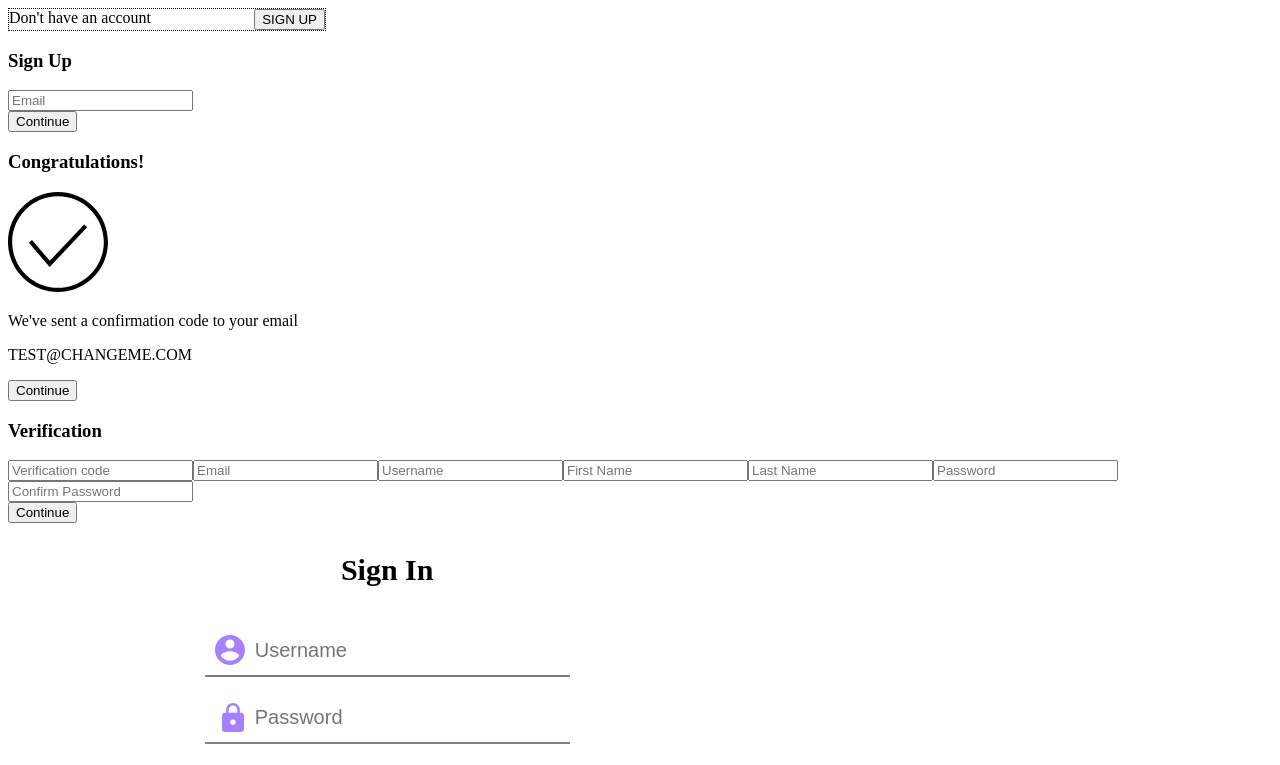
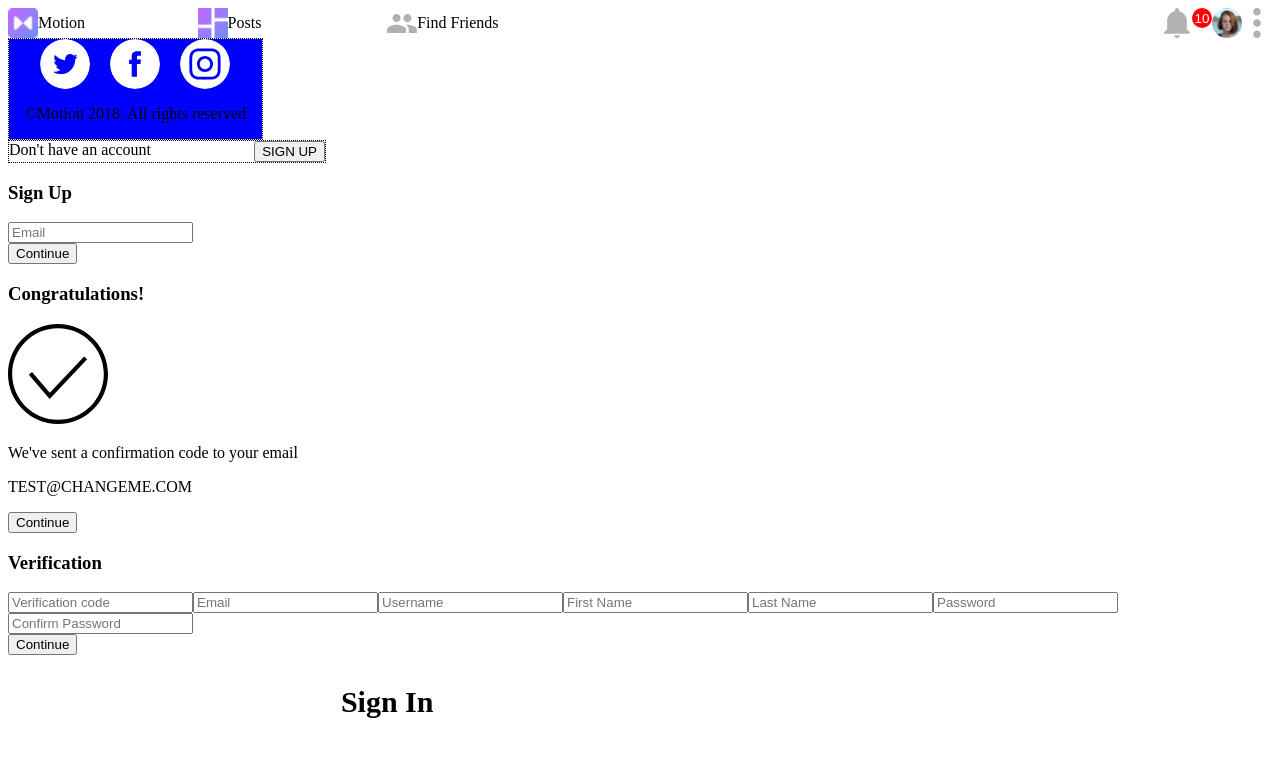
Before and after one commit to mijail-febres/Motion-Project-Frontend, a React (Create React App) app: page / in a window 1280 px wide. Shown: the top 765 px of the page. Built offline with nearby package versions, Linux system fonts and the light colour scheme.

Commit message:
Header and Copyright working

```diff
--- a/src/App.js
+++ b/src/App.js
@@ -1,9 +1,15 @@
+import CopyrightContainer from './Pages/Login/Copyright';
+import MasterHeader from './Pages/Login/Header';
 import Login from './Pages/Login/Login';
 import QuestionContainer from "./Pages/Login/QuestionTop";
+
+const nNotif = 10; // just to test how notifications are shown. This works nicely
 
 function App() {
   return (
     <div className="App">
+      <MasterHeader NumberOfNotifications = {nNotif}/>
+      <CopyrightContainer label ={'Motion 2018. All rights reserved'}/>
       <QuestionContainer label = {'Don\'t have an account'} value='SIGN UP'/>
       <Login />
     </div>
--- a/src/Pages/Login/Copyright.jsx
+++ b/src/Pages/Login/Copyright.jsx
@@ -0,0 +1,70 @@
+import React from "react";
+import styled from "styled-components";
+import twitterIcon from '../../Assets/svgs/twitter_icon.svg'
+import facebookIcon from '../../Assets/svgs/facebook_icon.svg'
+import instagramIcon from '../../Assets/svgs/instagram_icon.svg'
+
+const CContainer = styled.div `
+    width: 20%;
+    height: 20%;
+    border:1px dotted black;
+    display: flex;
+    flex-direction: column;
+    justify-content:space-between;
+    align-items: center;
+
+    div {
+        width: 100%;
+        height: 50px;
+        display: flex;
+        justify-content:center;
+        align-items: center;
+        background-color: blue;
+
+        .Button {
+            width: 50px;
+            height: 50px;
+            border: none;
+            border-radius: 25px;
+            margin: 10px;
+            background-repeat: no-repeat;
+            background-position-x: center;
+            background-position-y: center;
+            background-size: contain;
+            background-color: rgba(255,255,255,0);
+        }
+
+    }
+    #Copyright {
+        display: flex;
+    }
+
+    #twitter {
+        background-image: url(${twitterIcon});
+    }
+
+    #facebook {
+        background-image: url(${facebookIcon});
+    }
+
+    #instagram {
+        background-image: url(${instagramIcon});
+    }
+`
+const CopyrightContainer = ({label}) => {
+    return (
+        <CContainer>
+            <div>
+                <button className='Button' id='twitter'></button>
+                <button className='Button' id='facebook'></button>
+                <button className='Button' id='instagram'></button>
+            </div>
+            <div id = 'Copyright'>
+                <span dangerouslySetInnerHTML={{ "__html": "&copy;" }}/>
+                <span>{label}</span>
+            </div>
+        </CContainer>
+    )
+}
+
+export default CopyrightContainer;
--- /dev/null
+++ b/src/Pages/Login/Header.jsx
@@ -0,0 +1,148 @@
+import React from "react";
+import styled from "styled-components";
+import MotionIcon from '../../Assets/images/logo.png'
+import PostsIcon from '../../Assets/images/posts_logo.png'
+import FindFriendsIcon from '../../Assets/svgs/icon-friends.svg'
+
+import NotificationIcon from '../../Assets/svgs/notification_bell.svg'
+import ProfileIcon from '../../Assets/images/users/jennifer.png'
+import MenuIcon from '../../Assets/svgs/menu.svg'
+
+const HeaderContainer = styled.div `
+    width: 100%;
+    height: 15%;
+    display: flex;
+    justify-content: space-between;
+    align-items: center;
+
+    #left {
+        width: 50%;
+        height: 100%;
+        display: flex;
+        justify-content: flex-start;
+        align-items: center;
+
+        .DivButtons {
+            height: 100%;
+            width: 30%;
+            display: flex;
+            justify-content: flex-start;
+            align-items: center;
+            .ButtonTop {
+                width: 30px;
+                height: 30px;
+                background-color: white;
+                border: none;
+                background-repeat: no-repeat;
+                background-position-x: center;
+                background-position-y: center;
+                background-size: contain;
+            }
+
+        }
+    }
+
+    #right {
+        width: 50%;
+        height: 100%;
+        display: flex;
+        justify-content: flex-end;
+
+        .ButtonBottom {
+            width: 30px;
+            height: 30px;
+            background-color: white;
+            border: none;
+            background-repeat: no-repeat;
+            background-position-x: center;
+            background-position-y: center;
+            background-size: contain;
+        }
+    }
+
+    #ButtonMotion {
+        background-image: url(${MotionIcon});
+    }
+    #ButtonPosts {
+        background-image: url(${PostsIcon});
+    }
+    #ButtonFindFriends {
+        background-image: url(${FindFriendsIcon});
+    }
+
+    #ButtonNotification {
+        background-image: url(${NotificationIcon});
+    }
+    #ButtonNumberNotification{
+        width : 20px;
+        height: 20px;
+        border : none;
+        padding: 0;
+        border-radius: 50px;
+        color: white;
+    }
+    #ButtonProfile {
+        background-image: url(${ProfileIcon});
+    }
+    #ButtonMenu {
+        background-image: url(${MenuIcon});
+    }
+`
+const MasterHeader = ({NumberOfNotifications}) => {
+
+    const handleOnClickMotion = () => {
+
+    }
+    const handleOnClickPosts = () => {
+
+    }
+    const handleOnClickFindFriends = () => {
+
+    }
+    const handleOnClickNotification = () => {
+
+    }
+    const handleOnClickNumberNotifications = () => {
+
+    }
+    const handleOnClickProfile = () => {
+
+    }
+    const handleOnClickMenu = () => {
+
+    }
+
+    return (
+        <HeaderContainer>
+            <div id='left'>
+                <div className = 'DivButtons' id='Motion' >
+                    <button onClick={handleOnClickMotion}className='ButtonTop' id='ButtonMotion'></button>
+                    <label>Motion</label>
+                </div>
+                <div className = 'DivButtons' id='Posts' >
+                    <button onClick={handleOnClickPosts}className='ButtonTop' id='ButtonPosts'></button>
+                    <label>Posts</label>
+                </div>
+                <div className = 'DivButtons' id='FindFriends'>
+                    <button onClick ={handleOnClickFindFriends} className='ButtonTop' id='ButtonFindFriends'></button>
+                    <label>Find Friends</label>
+                </div>
+            </div>
+            <div id='right'>
+                <button onClick={handleOnClickNotification} className='ButtonBottom' id='ButtonNotification'></button>
+                <button
+                    id='ButtonNumberNotification'
+                    onClick={handleOnClickNumberNotifications}
+                    style ={{backgroundColor : NumberOfNotifications > 0 ? 'red' : 'white'}} // Here it will show notifications
+                >
+                    {NumberOfNotifications}
+                </button>
+
+                <button onClick={handleOnClickProfile} className='ButtonBottom' id='ButtonProfile'></button>
+                <button onClick={handleOnClickMenu} className='ButtonBottom' id='ButtonMenu'></button>
+            </div>
+        </HeaderContainer>
+    )
+}
+
+export default MasterHeader;
```
Also changed, not shown: src/Assets/svgs/twitter_icon.svg.
